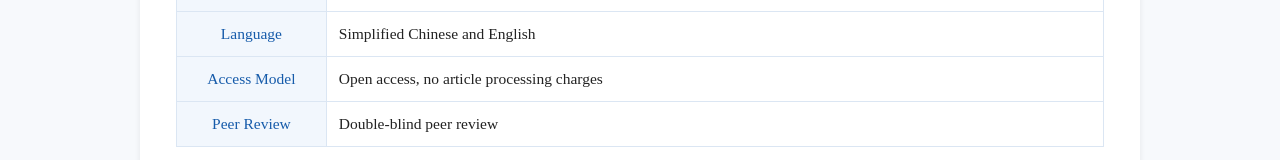
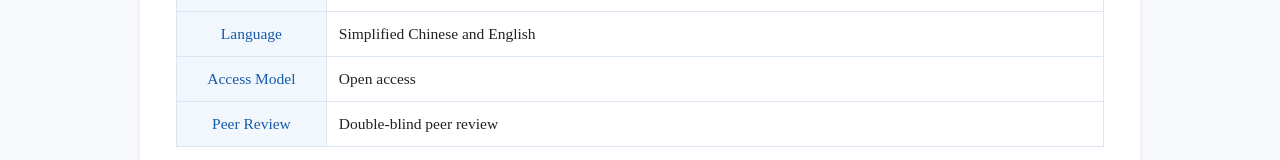
Before and after one commit to Frontiers1922/Frontiers-of-Contemporary-Social-Sciences, a plain HTML site: page about.html in a window 1280 px wide. Shown: the part 445-605 px from the top of the page. Drawn offline with Linux system fonts and the light colour scheme.

Commit message:
Refine access model description in about.html
Updated the access model description to remove article processing charges.

```diff
--- a/about.html
+++ b/about.html
@@ -228,7 +228,7 @@
         </tr>
         <tr>
             <td class="label"><span class="zh">出版模式</span><span class="en">Access Model</span></td>
-            <td><span class="zh">开放获取（Open Access），不收取任何费用</span><span class="en">Open access, no article processing charges</span></td>
+            <td><span class="zh">开放获取（Open Access）</span><span class="en">Open access</span></td>
         </tr>
         <tr>
             <td class="label"><span class="zh">审稿制度</span><span class="en">Peer Review</span></td>
```
